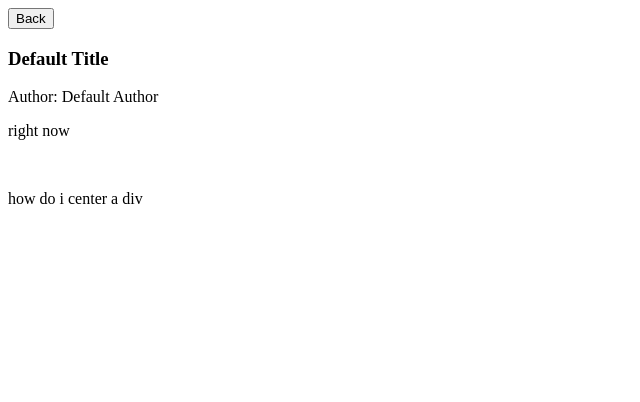
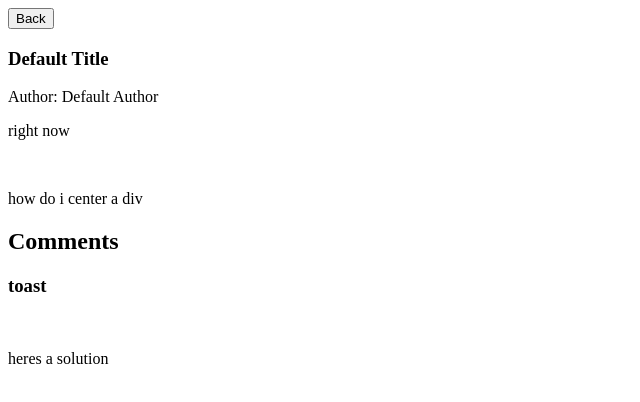
Before and after one commit to GoblinShark51/Watering-Hole, a React app: page /questions/id1 in a window 1280 px wide. Shown: the top 402 px of the page, without its empty margins (0-640 px from the left). Built offline with nearby package versions, Linux system fonts and the light colour scheme.

Commit message:
question component update

```diff
--- a/client/components/questionComponents/Question.jsx
+++ b/client/components/questionComponents/Question.jsx
@@ -1,5 +1,6 @@
-import React, { useState } from 'react';
+import React, { useState, useEffect } from 'react';
 import { Outlet, Link, useParams, useNavigate } from 'react-router-dom';
+import Comment from '../Comment.jsx';
 
 function Question(props) {
   // this hook retrievieves the url parameter and stores it for querying use
@@ -10,13 +11,13 @@ function Question(props) {
     questionAuthor: 'Default Author',
     questionContent: 'how do i center a div',
     timeStamp: 'right now',
-    comments: [],
+    comments: [{ username: 'toast', content: 'heres a solution'}],
   });
 
   const navigate = useNavigate();
-  const backToQuestionList = function() {
+  const backToQuestionList = function () {
     console.log('Navigating to questionList');
-    return navigate('/questions', {replace: true}), [navigate];
+    return navigate('/questions', { replace: true }), [navigate];
   };
 
   // this is the functional component version of componentDidMount. This is where we can make our fetch request.
@@ -36,15 +37,37 @@ function Question(props) {
   //     });
   // }, []);
 
+  console.log(state);
+
+  const commentss = [];
+  for (const comment of state.comments) {
+    commentss.push(
+      <Comment
+        username={comment.username}
+        content={comment.content}
+        timeStamp={comment.timeStamp}
+      />
+    );
+  }
+
   return (
+    <React.Fragment>
       <div className='question-container'>
-      <button id='back-to-questionlist-btn' onClick={backToQuestionList}>Back</button>
+        <button id='back-to-questionlist-btn' onClick={backToQuestionList}>
+          Back
+        </button>
         <h3 className='question-title'>{state.questionTitle}</h3>
         <p>Author: {state.questionAuthor} </p>
         <p>{state.timeStamp}</p>
         <br />
         <p>{state.questionContent}</p>
       </div>
+      <div className='comments-container'>
+        <h2>Comments</h2>
+        {commentss}
+      </div>
+    </React.Fragment>
+
     // probably can render a list of comment components here if there are any comments
   );
 }
```
Lines whose indentation alone changed are shown as unchanged.
